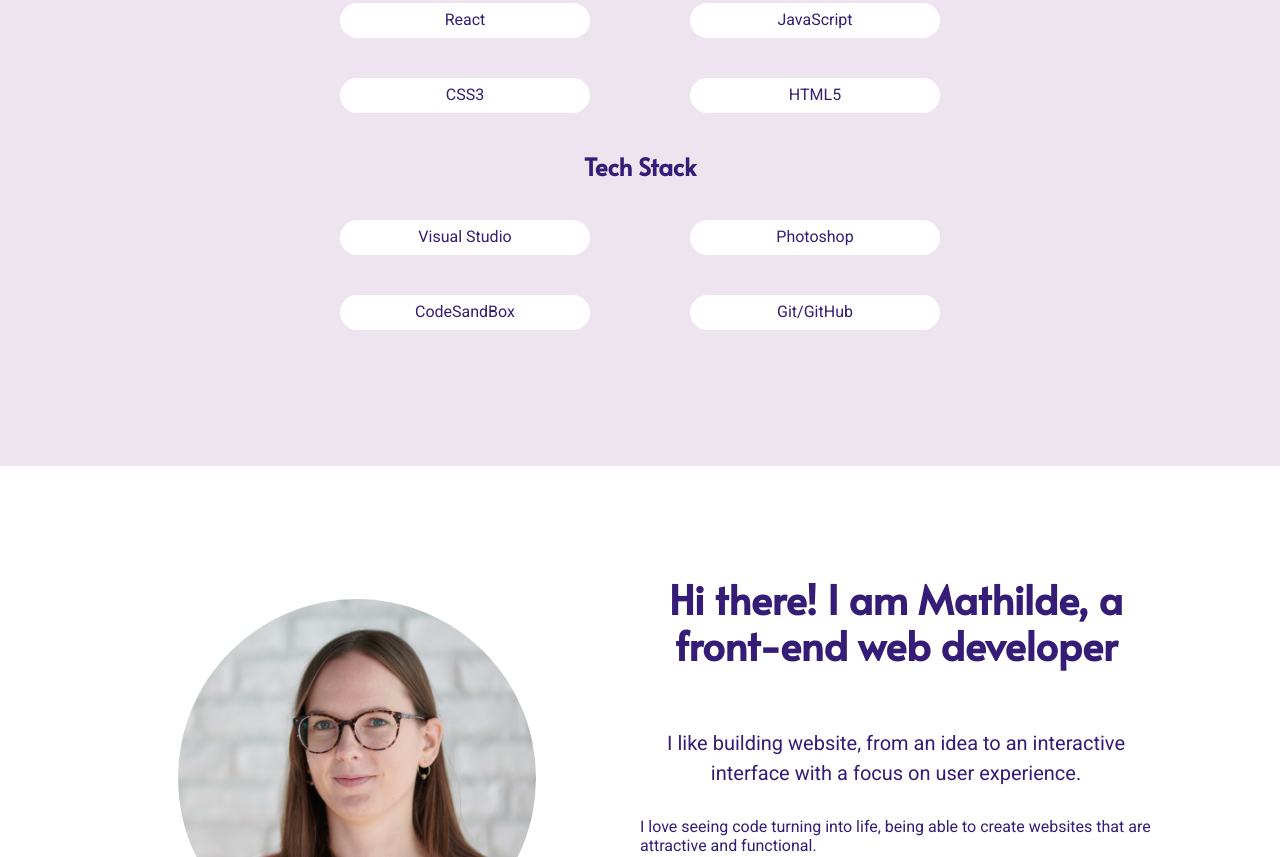
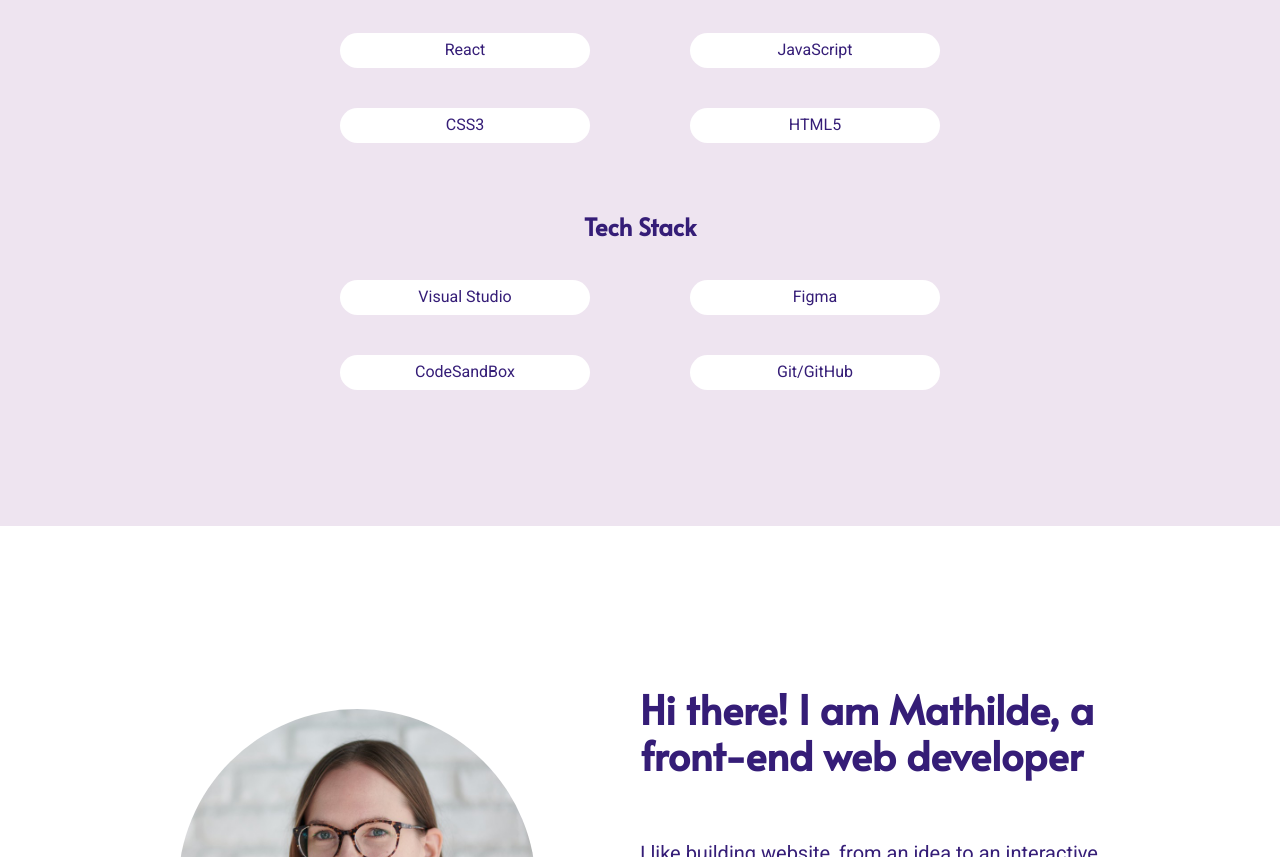
Before and after one commit to mathum49/portfolio, a website built with Parcel: page index.html in a window 1280 px wide. Shown: the part 1943-2800 px from the top of the page. Built offline with nearby package versions, Linux system fonts and the light colour scheme.

Commit message:
Changed spacing

```diff
--- a/css/main.css
+++ b/css/main.css
@@ -131,6 +131,7 @@
 nav{
   padding-top:50px;
 }
+
 
 nav ul{
   display: flex;
@@ -521,6 +522,10 @@
 
   }
 
+  .intro h3{
+    margin: 0 150px 150px 150px;
+  }
+
   nav ul{
     justify-content: flex-end;
 
@@ -568,10 +573,15 @@
 
   }
 
+  .tech, .dev{
+    margin-top: 50px;
+  }
+
   .headline{
     display: flex;
     align-items: center;
-    justify-content: space-between
+    justify-content: space-between;
+    margin: 50px 0;
 
   }
 
@@ -590,12 +600,14 @@
 
   .about h2 {
     font-size: 2.5em;
+    text-align: left;
   }
 
   .about h3 {
       margin: 30px 0;
       font-size: 1.25em;
       line-height: 30px;
+      text-align: left;
   }
   .pres-details{
     margin: 30px 0;
@@ -607,6 +619,11 @@
     align-items: flex-start;
     justify-content: space-around;
   }
+
+  .hire, .follow, .meet {
+    margin: 0;
+}
+
 }
 
 @media only screen and (min-width: 35em) {
--- a/index.html
+++ b/index.html
@@ -134,7 +134,7 @@
           <h4>Tech Stack</h4>
           <ul>
             <li>Visual Studio</li>
-            <li>Photoshop</li>
+            <li>Figma</li>
             <li>CodeSandBox</li>
             <li>Git/GitHub</li>
           </ul>
```
